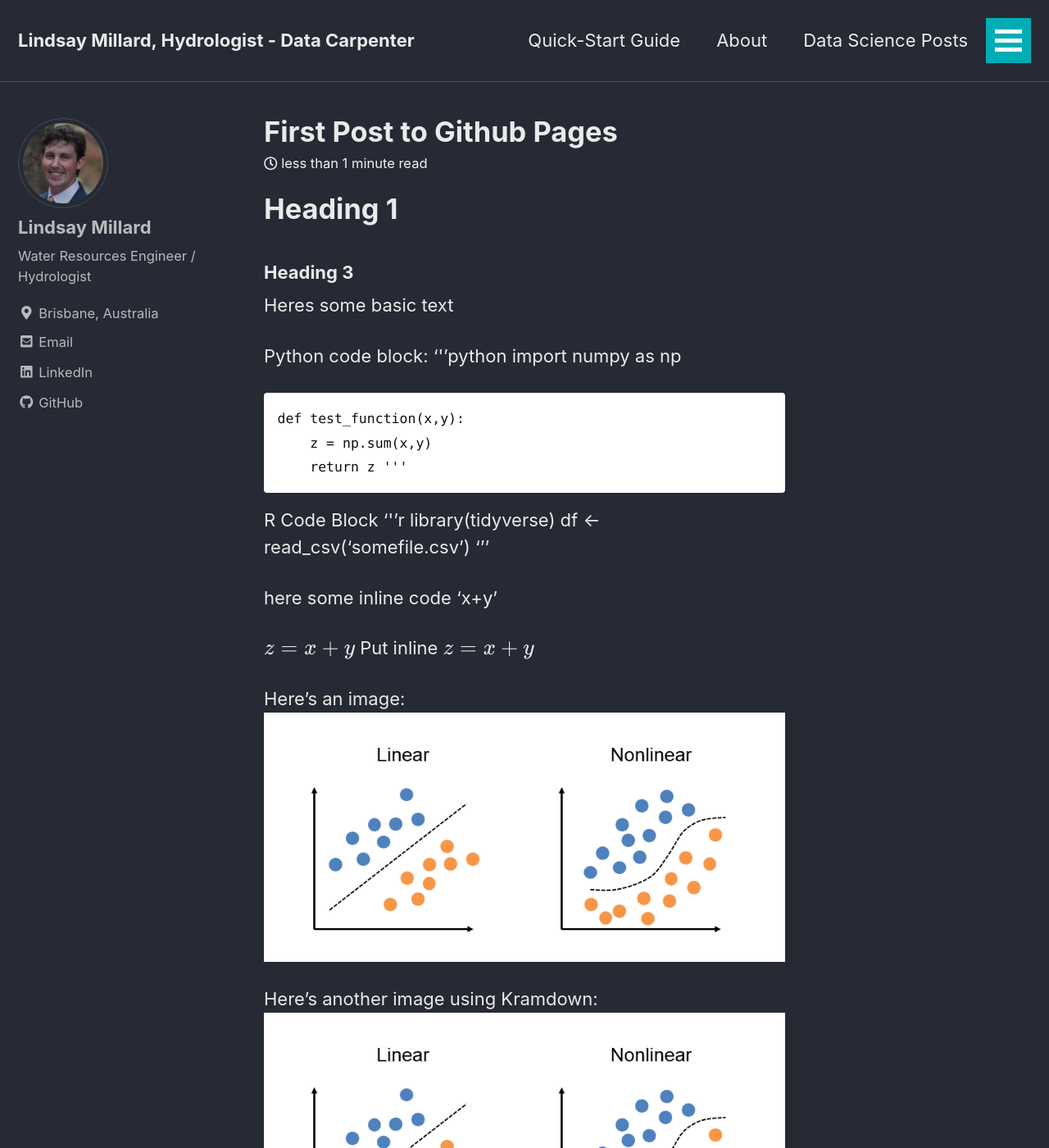
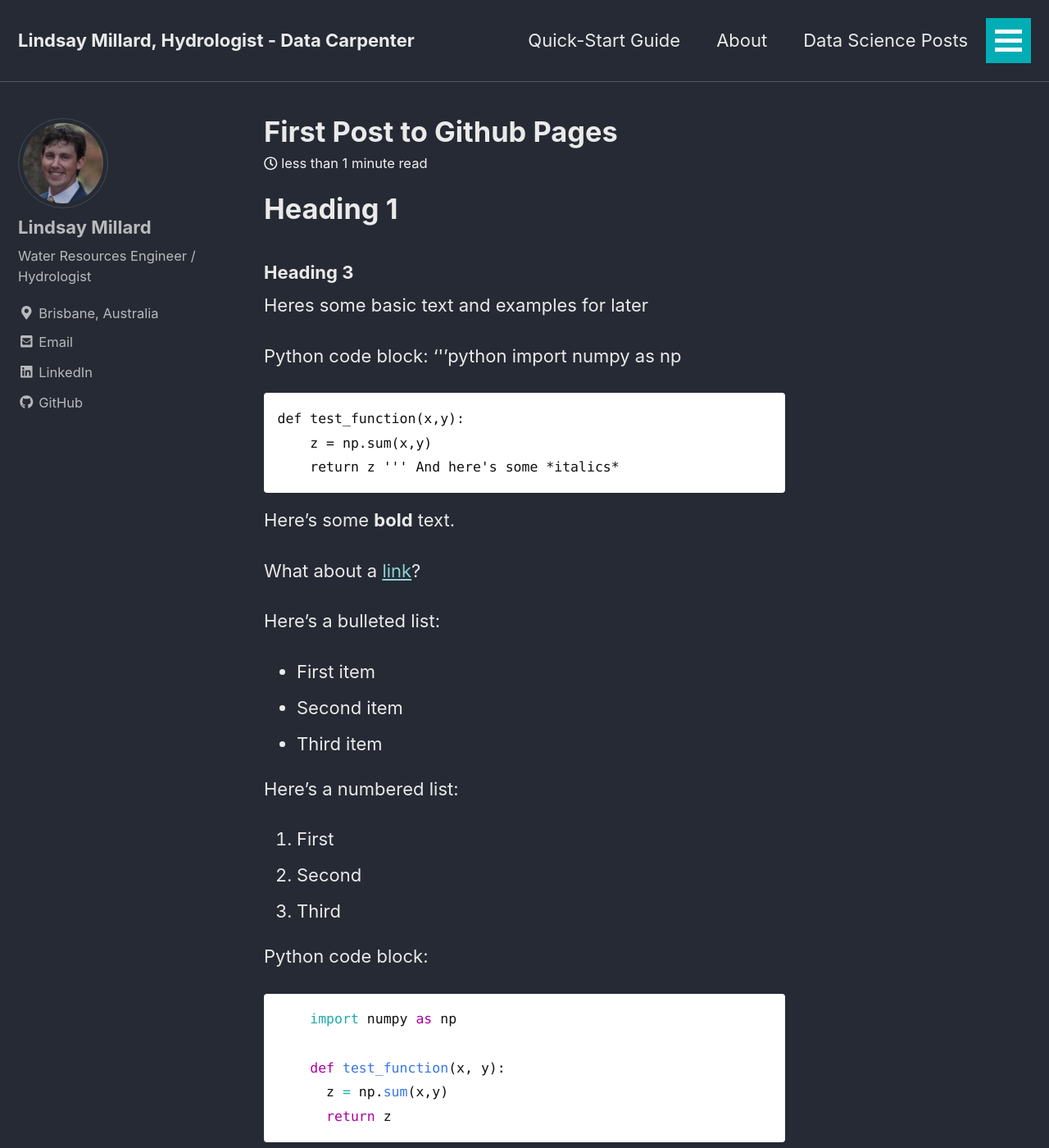
Before and after one commit to lmillard79/lmillard79.github.io, a Jekyll site: the page built from _posts/2019-05-12-FirstPost.md, in a window 1280 px wide and 1400 px high. Shown: the whole window at 82% size. Built offline with Jekyll 4.4.1, drawn with Linux system fonts in a browser that asks for light colours; nearby versions of some CDN libraries; formulas are drawn with MathJax 3; some of the changed text lies outside the part shown.

Commit message:
Update 2019-05-12-FirstPost.md

````diff
--- a/_posts/2019-05-12-FirstPost.md
+++ b/_posts/2019-05-12-FirstPost.md
@@ -12,7 +12,7 @@ mathjax: "true"
 
 ### Heading 3
 
-Heres some basic text
+Heres some basic text and examples for later
 
 Python code block:
 '''python
@@ -22,12 +22,37 @@ Python code block:
         z = np.sum(x,y)
         return z
 '''
+And here's some *italics*
 
-R Code Block
-'''r
+Here's some **bold** text.
+
+What about a [link](https://github.com/dataoptimal)?
+
+Here's a bulleted list:
+* First item
++ Second item
+- Third item
+
+Here's a numbered list:
+1. First
+2. Second
+3. Third
+
+Python code block:
+```python
+    import numpy as np
+
+    def test_function(x, y):
+      z = np.sum(x,y)
+      return z
+```
+
+R code block:
+```r
 library(tidyverse)
-df <- read_csv('somefile.csv')
-'''
+df <- read_csv("some_file.csv")
+head(df)
+```
 
 here some inline code 'x+y'
 
````
